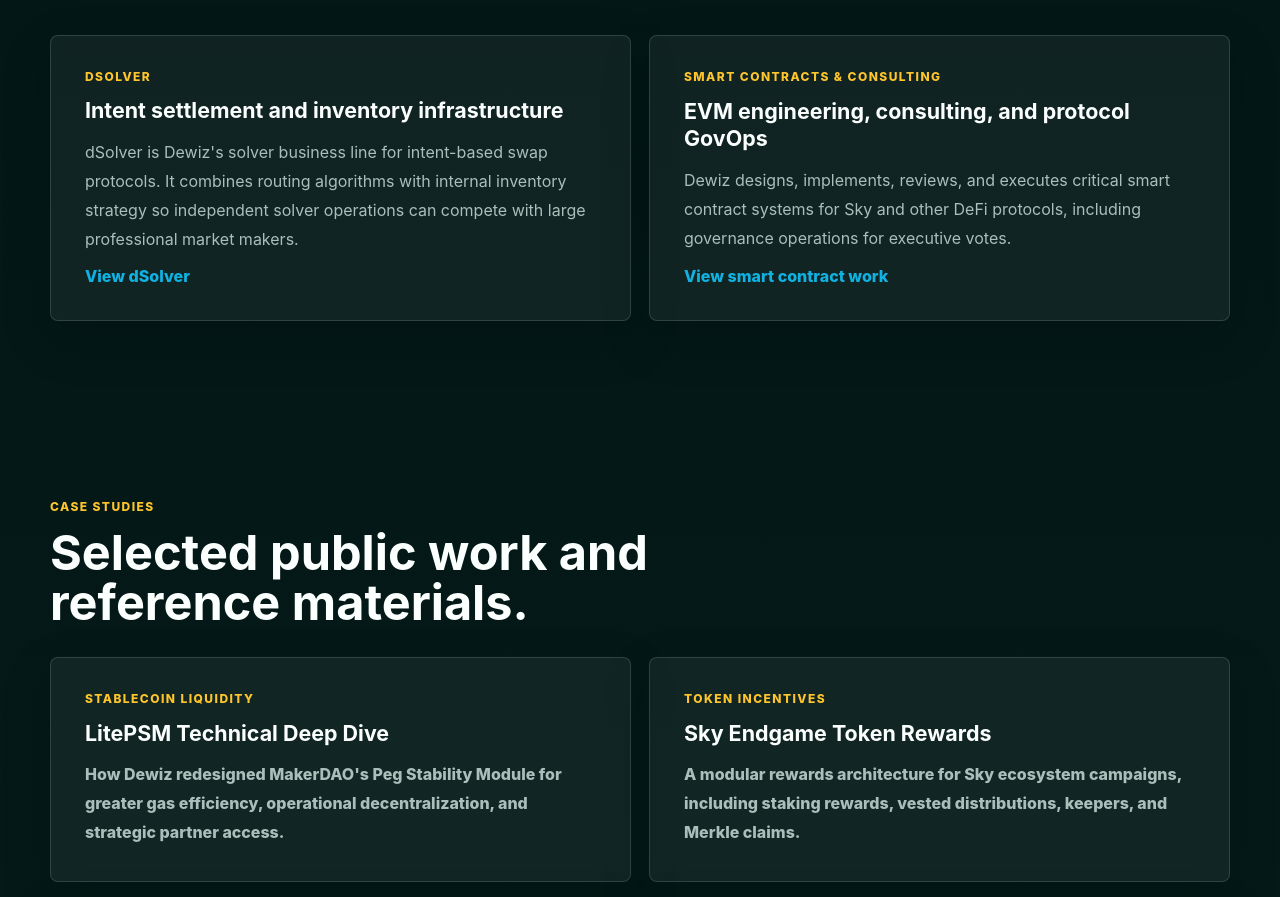
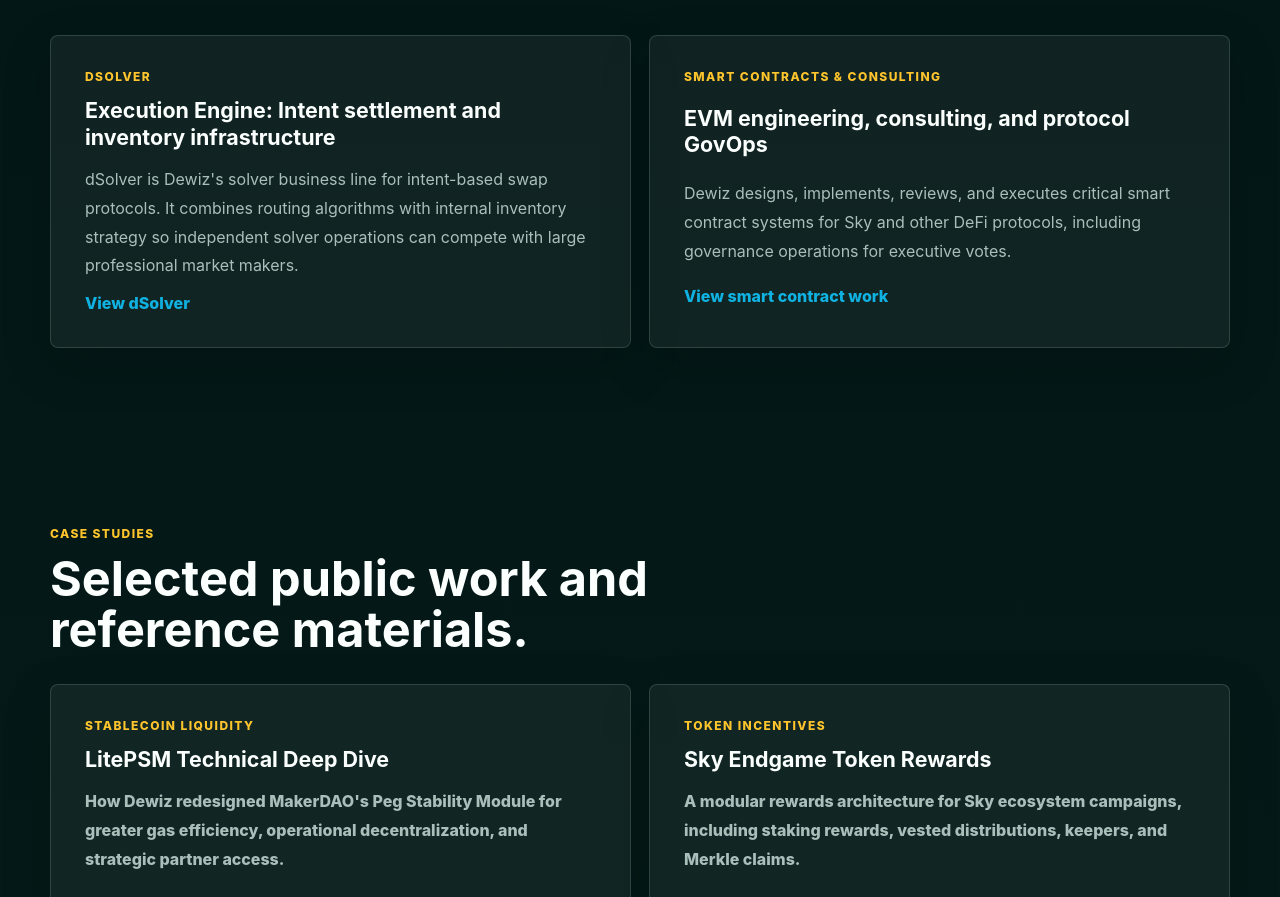
Before and after one commit to dewiz-xyz/dewiz-website, a Next.js app: page / in a window 1280 px wide. Shown: the part 1877-2774 px from the top of the page. Built offline with nearby package versions, Linux system fonts and the light colour scheme.

Commit message:
Update mature dSolver business line title

```diff
--- a/pages/index.tsx
+++ b/pages/index.tsx
@@ -55,7 +55,7 @@
         <div className={c.splitCards}>
           <article className={c.featureCard}>
             <span className={c.eyebrow}>dSolver</span>
-            <h3>Intent settlement and inventory infrastructure</h3>
+            <h3>Execution Engine: Intent settlement and inventory infrastructure</h3>
             <p>
               dSolver is Dewiz&apos;s solver business line for intent-based swap protocols. It combines
               routing algorithms with internal inventory strategy so independent solver operations
```
